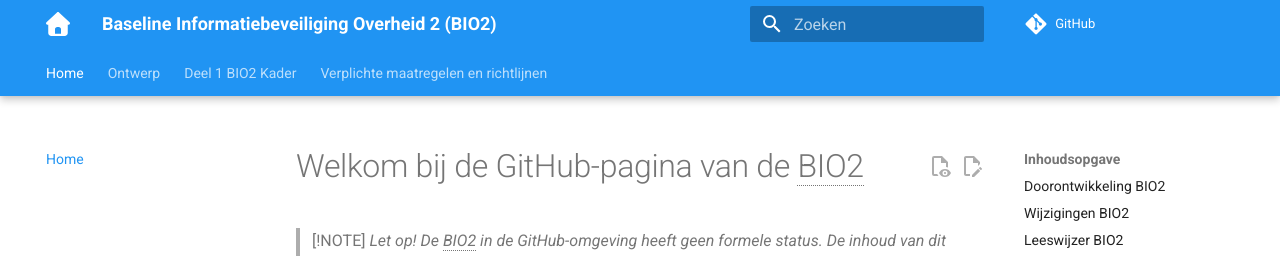
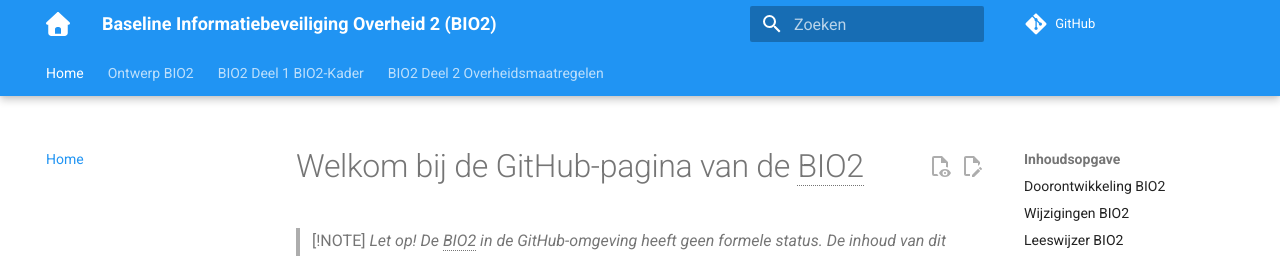
Before and after one commit to MinBZK/Baseline-Informatiebeveiliging-Overheid, an MkDocs documentation site: the page built from docs/index.md, in a window 1280 px wide. Shown: the top 256 px of the page. Built offline with MkDocs 1.6.1 and Material for MkDocs 9.7.7, drawn with Linux system fonts in a browser that asks for light colours; comment, search, counter and statistics services are not loaded.

Commit message:
Update mkdocs.yml
Teksten van de navigatie-items aangepast.

```diff
--- a/mkdocs.yml
+++ b/mkdocs.yml
@@ -32,12 +32,12 @@
 # Navigation for the site
 nav:
     - Home: index.md
-    - Ontwerp:
+    - Ontwerp BIO2:
         - ontwerp/index.md
         - ontwerp/nis2enbio.md
-    - Deel 1 BIO2 Kader:
+    - BIO2 Deel 1 BIO2-Kader:
         - inleiding/index.md
-    - Verplichte maatregelen en richtlijnen:
+    - BIO2 Deel 2 Overheidsmaatregelen:
         - maatregelen/index.md
 
 # Extra opties
```
